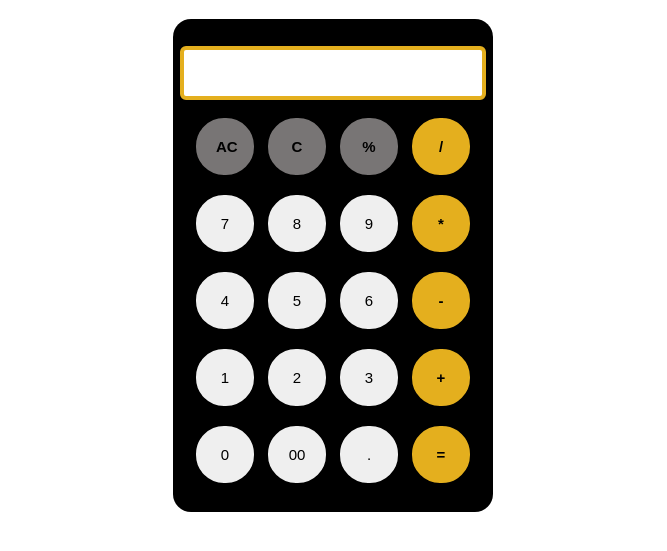
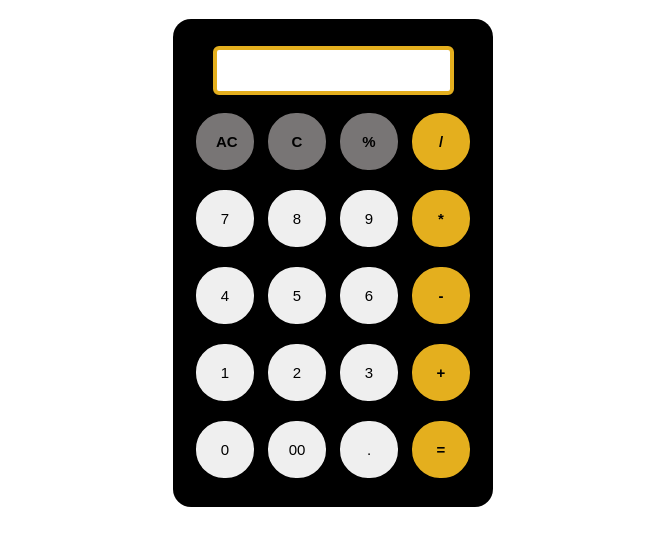
Before and after one commit to Manish3501/Calculator-Web-App, a plain HTML site: page index.html in a window 1280 px wide. Shown: the part 61-612 px from the top of the page, without its empty margins (307-974 px from the left). Drawn offline with Linux system fonts and the light colour scheme; a web font is replaced by a local one.

Commit message:
changed font size

```diff
--- a/style.css
+++ b/style.css
@@ -18,7 +18,7 @@
     margin: 0;
     padding: 10px 5px;
     border: 4px solid rgb(228, 175, 30);
-    font-size: 22px;
+    font-size: 1.35vw;
     border-radius: 6px;
     text-align: right;
 
```
